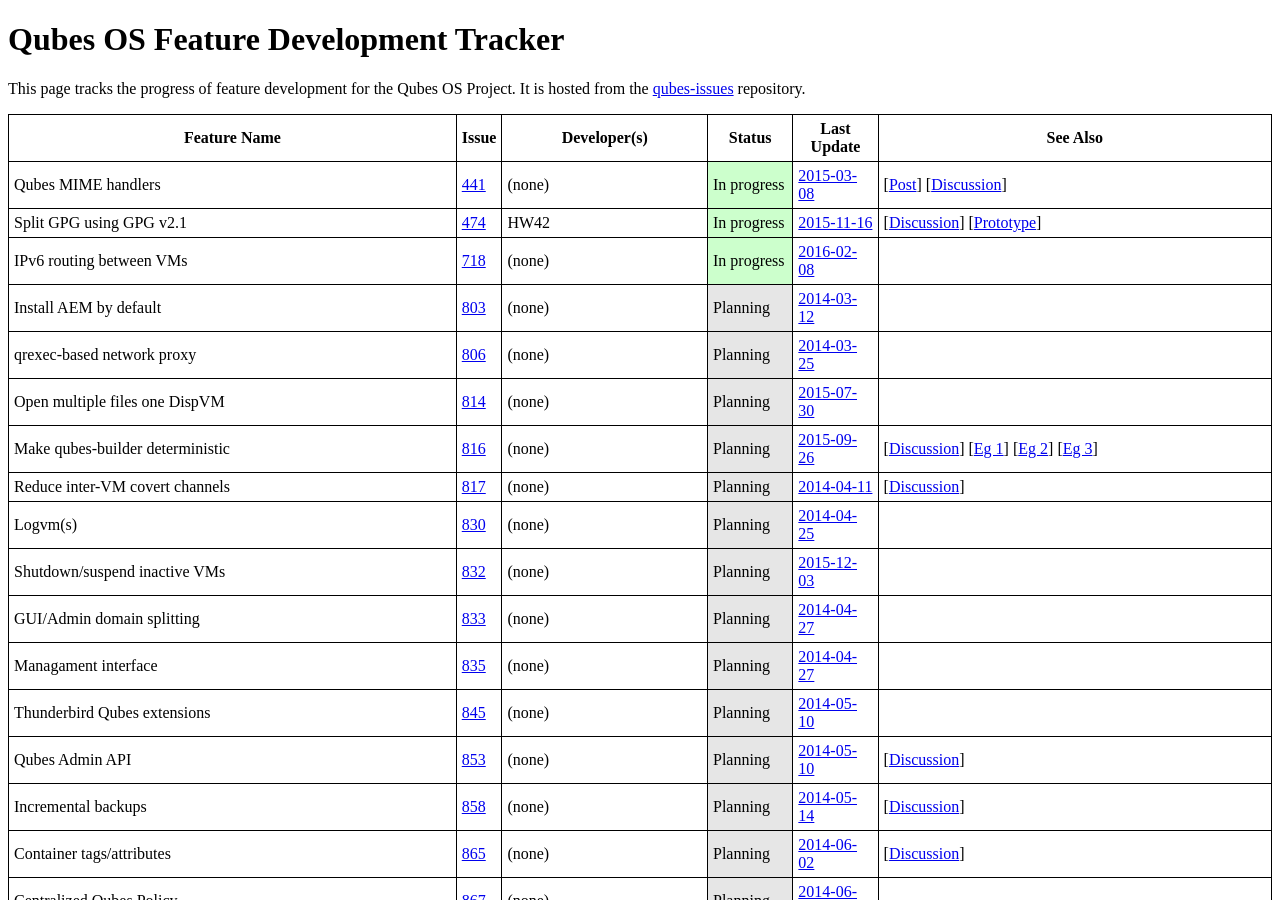
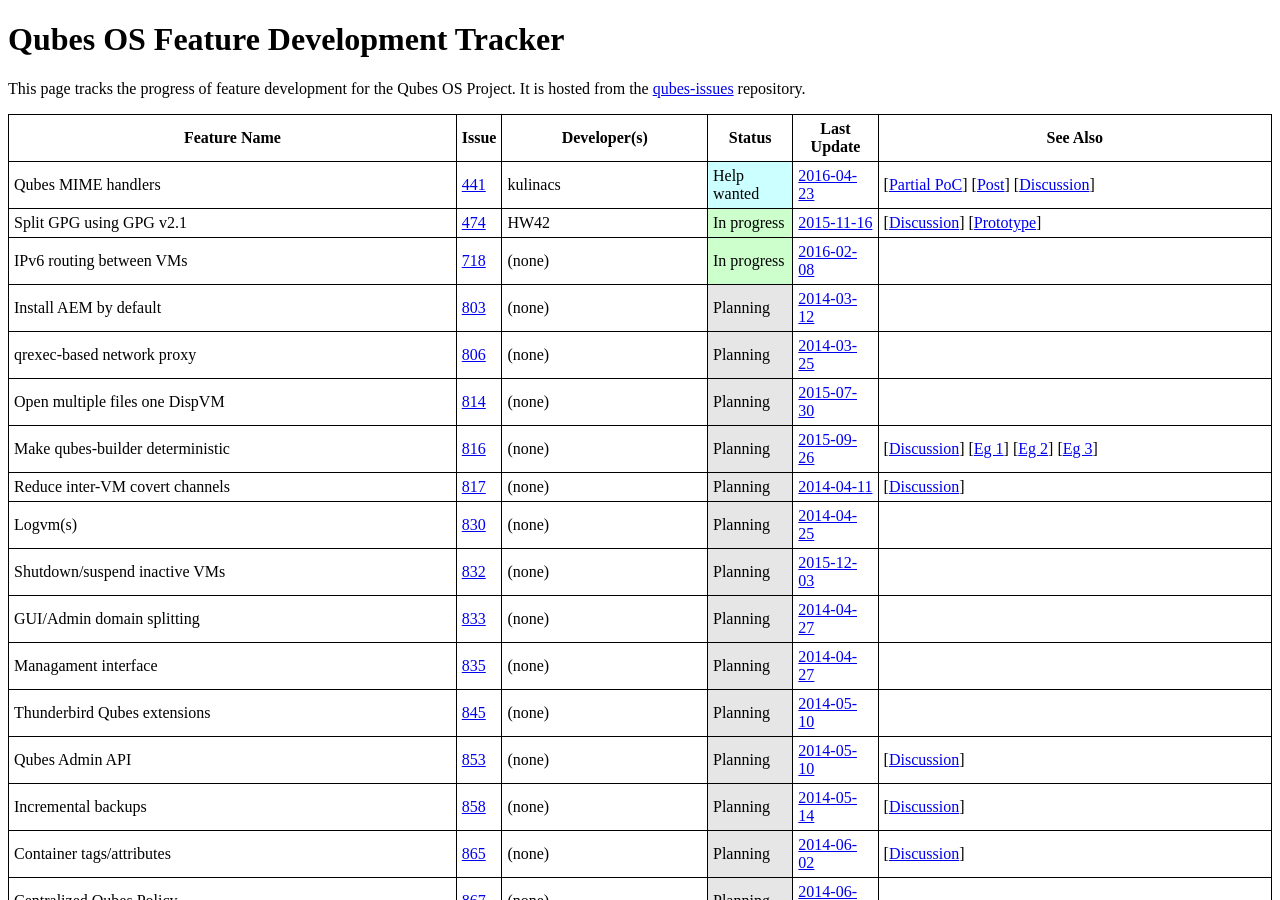
Before and after one commit to QubesOS/qubes-issues, a Jekyll site: the page built from index.md, in a window 1280 px wide and 900 px high. Built offline with Jekyll 4.4.1, drawn with Linux system fonts in a browser that asks for light colours.

Commit message:
Update #441

```diff
--- a/_data/features.yml
+++ b/_data/features.yml
@@ -1,17 +1,20 @@
 - name   : Qubes MIME handlers
   issue  : 441
-  devs   :
-  status :
-    term   : In progress
-    url    :
-  updated:
-    date   : 2015-03-08
-    url    : https://github.com/QubesOS/qubes-issues/issues/441#issuecomment-77756725
-  info   :
+  devs   : kulinacs
+  status :
+    term   : Help wanted
+    url    :
+  updated:
+    date   : 2016-04-23
+    url    : https://github.com/QubesOS/qubes-issues/issues/441#issuecomment-213821718
+  info   :
+  - desc   : Partial PoC
+    url    : https://github.com/kulinacs/qubes-desktop
   - desc   : Post
     url    : http://theinvisiblethings.blogspot.com/2013/02/converting-untrusted-pdfs-into-trusted.html
   - desc   : Discussion
     url    : https://groups.google.com/d/msgid/qubes-users/dc777e37-a4a2-4ea8-bb80-4b5fb5aceeac%40googlegroups.com
+
 
 - name   : Split GPG using GPG v2.1
   issue  : 474
```
